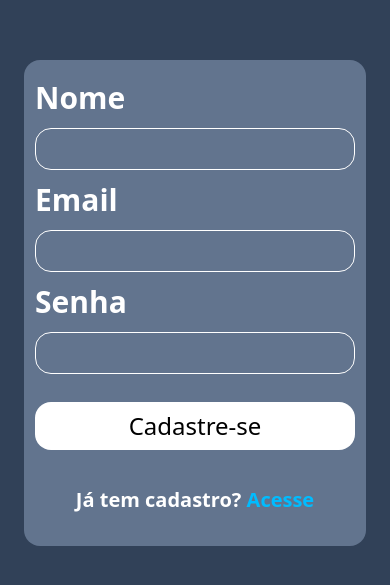
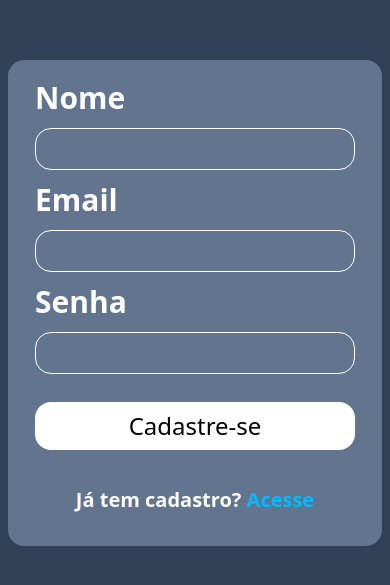
Before and after one commit to yurisdevops/frontend-desafiooamigao, a React (Vite) app: page /register in a window 390 px wide. Shown: the part 119-704 px from the top of the page. Built offline with nearby package versions, Linux system fonts and the light colour scheme.

Commit message:
Responsividade

```diff
--- a/src/pages/register/index.jsx
+++ b/src/pages/register/index.jsx
@@ -50,7 +50,7 @@
   };
 
   return (
-    <main className="h-screen w-full flex  justify-center items-center bg-slate-700 px-6">
+    <main className="h-screen w-full flex  justify-center items-center bg-slate-700 px-2">
       <div className="flex justify-center items-center w-96 min-h-auto bg-slate-500 rounded-2xl">
         <form
           onSubmit={(e) => {
```
